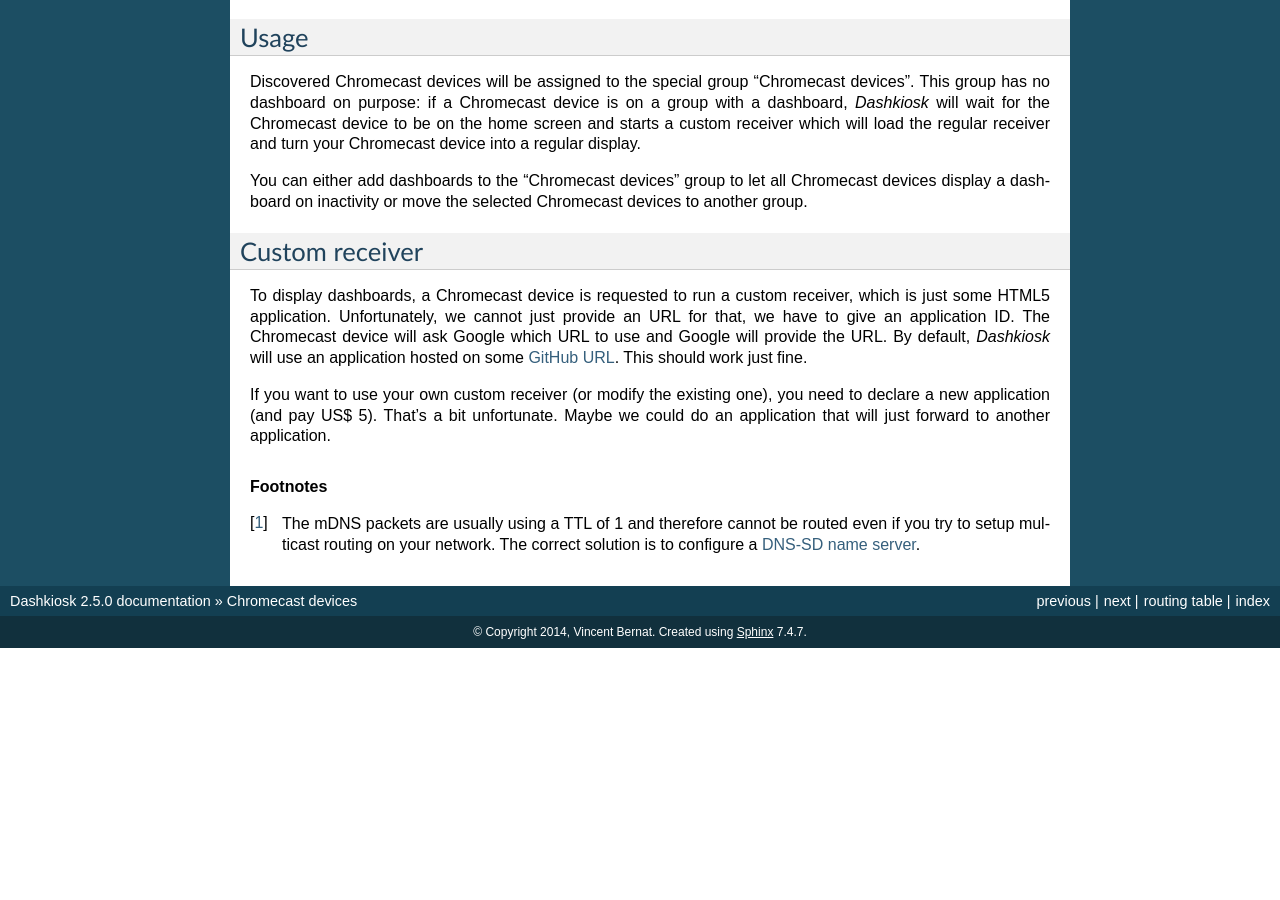
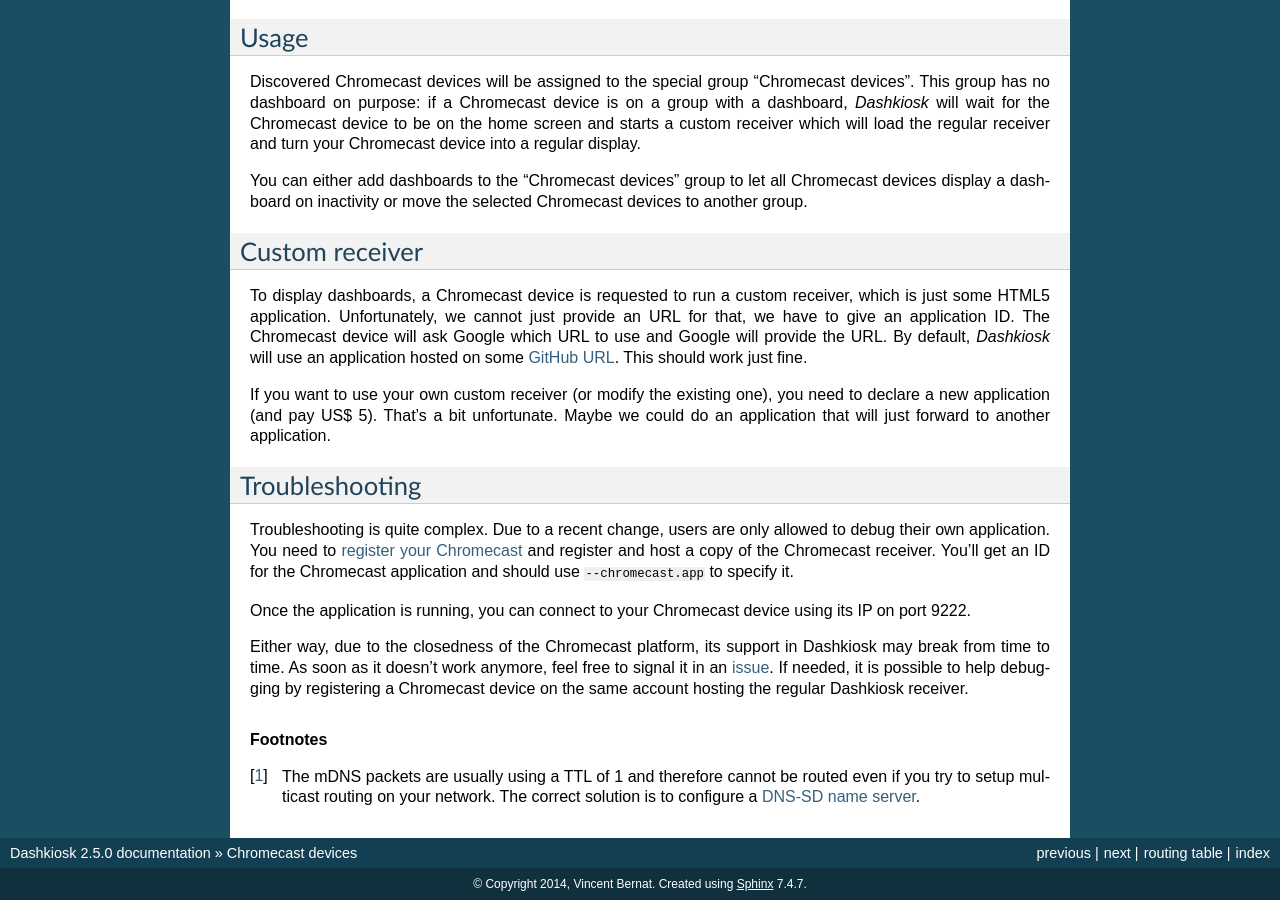
Before and after one commit to vincentbernat/dashkiosk, a Sphinx documentation site: the page built from docs/chromecast.rst, in a window 1280 px wide and 900 px high, scrolled down 720 px. Built offline with Sphinx 7.4.7, drawn with Linux system fonts in a browser that asks for light colours; before the commit the page ends 1368 px from its top, so only the background shows below that.

Commit message:
chromecast: add some documentation about troubleshooting
Don't help much, but may encourage people to report bugs as soon as they
happen.

```diff
--- a/docs/chromecast.rst
+++ b/docs/chromecast.rst
@@ -73,6 +73,24 @@ one), you need to declare a new application (and pay US$ 5). That's a
 bit unfortunate. Maybe we could do an application that will just
 forward to another application.
 
+Troubleshooting
+-----------------
+
+Troubleshooting is quite complex. Due to a recent change, users are
+only allowed to debug their own application. You need to `register
+your Chromecast`_ and register and host a copy of the Chromecast
+receiver. You'll get an ID for the Chromecast application and should
+use ``--chromecast.app`` to specify it.
+
+Once the application is running, you can connect to your Chromecast
+device using its IP on port 9222.
+
+Either way, due to the closedness of the Chromecast platform, its
+support in Dashkiosk may break from time to time. As soon as it
+doesn't work anymore, feel free to signal it in an `issue`_. If
+needed, it is possible to help debugging by registering a Chromecast
+device on the same account hosting the regular Dashkiosk receiver.
+
 .. rubric:: Footnotes
 
 .. [#routing] The mDNS packets are usually using a TTL of 1 and
@@ -82,3 +100,5 @@ forward to another application.
 
 .. _DNS-SD name server: http://www.dns-sd.org/ServerSetup.html
 .. _GitHub URL: https://vincentbernat.github.io/dashkiosk/chromecast.html
+.. _register your Chromecast: https://cast.google.com/publish/#/overview
+.. _issue: https://github.com/vincentbernat/dashkiosk/issues/new
```
